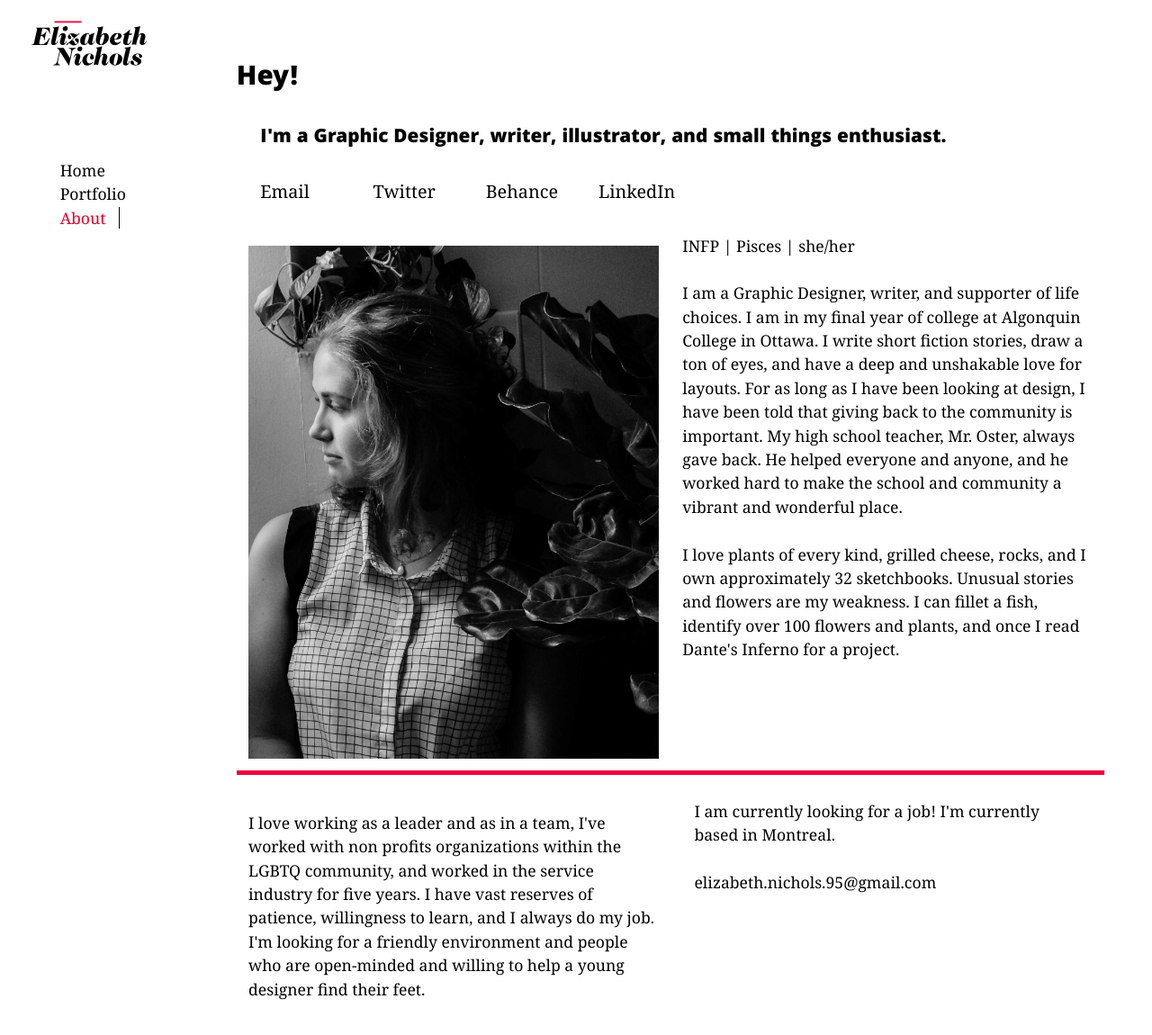
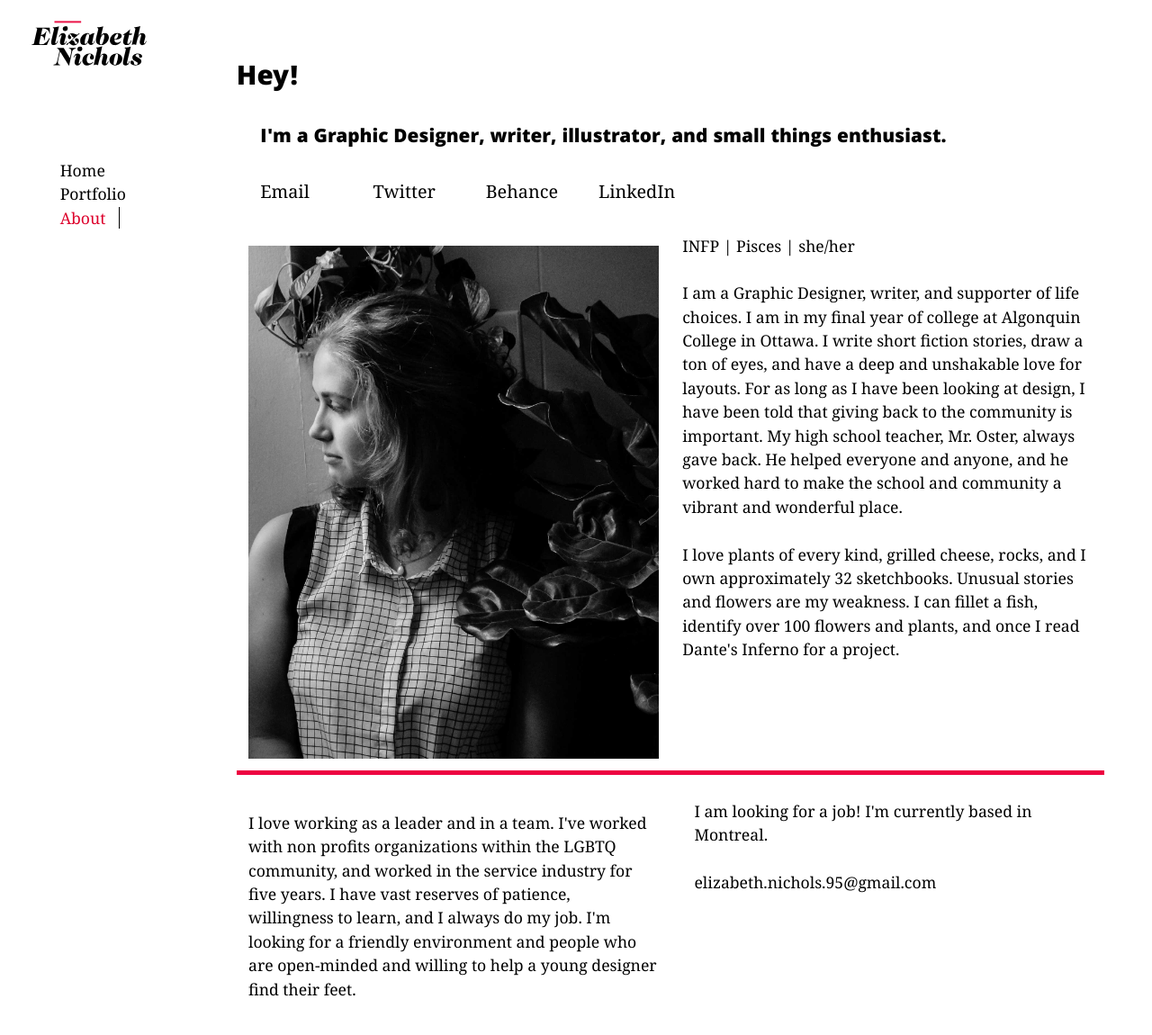
Before and after one commit to sky-bones/portfolio, a Jekyll site: the page built from contact.html, in a window 1280 px wide and 1204 px high. Shown: the top 1150 px of the window at 90% size. Built offline with Jekyll 4.4.1, drawn with Linux system fonts in a browser that asks for light colours; some web fonts are replaced.

```diff
--- a/contact.html
+++ b/contact.html
@@ -53,11 +53,11 @@
 
 <div class="grid">
 	<div class="island-1-2 unit unit-xs-1 unit-s-1 unit-m-1-2 unit-l-1-2">
-		<p>I love working as a leader and as in a team, I've worked with non profits organizations within the LGBTQ community, and worked in the service industry for five years. I have vast reserves of patience, willingness to learn, and I always do my job. I'm looking for a friendly environment and people who are open-minded and willing to help a young designer find their feet.</p>
+		<p>I love working as a leader and in a team. I've worked with non profits organizations within the LGBTQ community, and worked in the service industry for five years. I have vast reserves of patience, willingness to learn, and I always do my job. I'm looking for a friendly environment and people who are open-minded and willing to help a young designer find their feet.</p>
 	</div>
 
 	<div class=" gutter unit unit-xs-1 unit-s-1 unit-m-1-2 unit-l-1-2">
-	<p>I am currently looking for a job! I'm currently based in Montreal. </p>
+	<p>I am looking for a job! I'm currently based in Montreal. </p>
 	<a class="kilo" href="mailto:elizabeth.nichols.95@gmail.com">elizabeth.nichols.95@gmail.com</a>
 	</div>
 </div>
--- a/index.html
+++ b/index.html
@@ -18,7 +18,7 @@
 
 	<div class="unit unit-xs-1 unit-s-1 unit-m-1-3 unit-l-1-3 island-1-4">
 		<a class="ptf-img-lnk img-link" href="{{site.baseurl}}{{ post.url }}">
-			<img class="img-flex" src="https://cdn.rawgit.com/sky-bones/portfolio/c88eb07989ac09b81fd2f026c608c74849024285/img/thumbs/{{post.imagename}}" alt="{{site.baseurl}}{{post.thumbalt}}">
+			<img class="img-flex" src="https://cdn.rawgit.com/sky-bones/portfolio/c1af693711e58cfb610b037fcfbcef84cd43bdff/img/thumbs/{{post.imagename}}" alt="{{site.baseurl}}{{post.thumbalt}}">
 
 				<div class="overlay">
 					<h3>{{ post.title }}</h3>
```
Also changed, not shown: _posts/2015-10-20-squid.md (+1 -1 lines), img/portfolio-img/squid/glamour.jpg (added).
